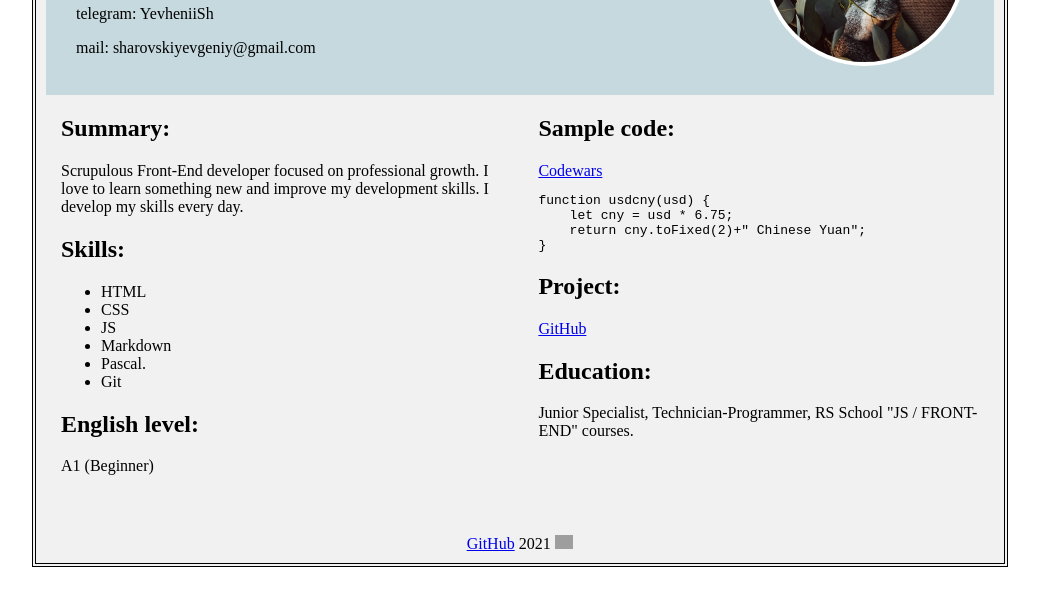
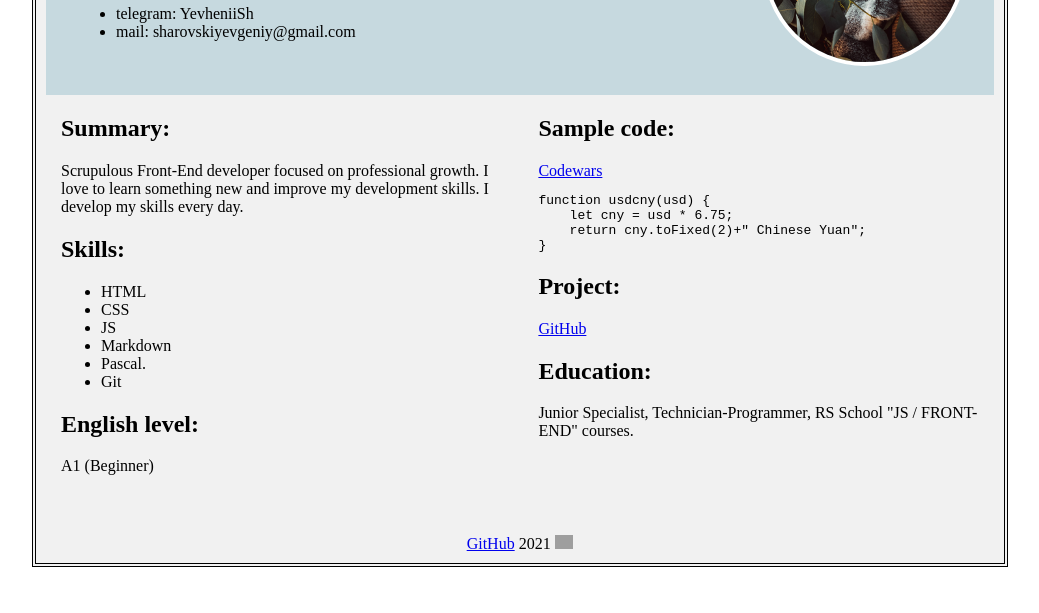
Before and after one commit to sharovskiye/rsschool-cv, a plain HTML site: page index.html in a window 1280 px wide. Shown: the part 187-800 px from the top of the page, without its empty margins (120-1159 px from the left). Drawn offline with Linux system fonts and the light colour scheme; grey boxes are pictures that could not be loaded.

Commit message:
fix: ul contacts

```diff
--- a/index.html
+++ b/index.html
@@ -18,8 +18,10 @@
                 <p>Front-End Developer</p>
                 <section>
                     <h2>Contacts:</h2>
-                    <p>telegram: YevheniiSh </p>
-                    <p>mail: sharovskiyevgeniy@gmail.com</p>
+                    <ul>
+                        <li>telegram: YevheniiSh </li>
+                        <li>mail: sharovskiyevgeniy@gmail.com</li>
+                    </ul>
                 </section>
             </div>
 
```
